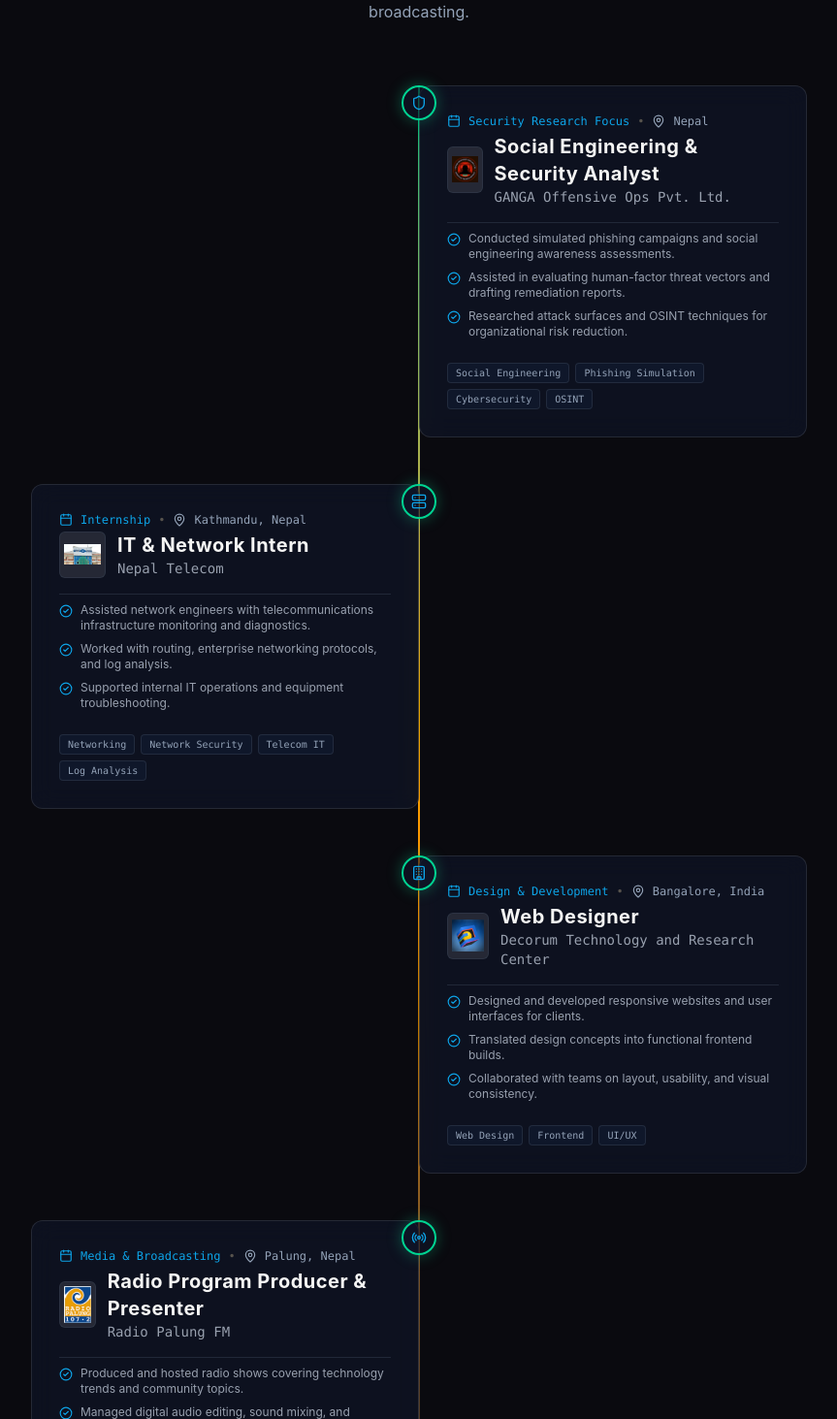
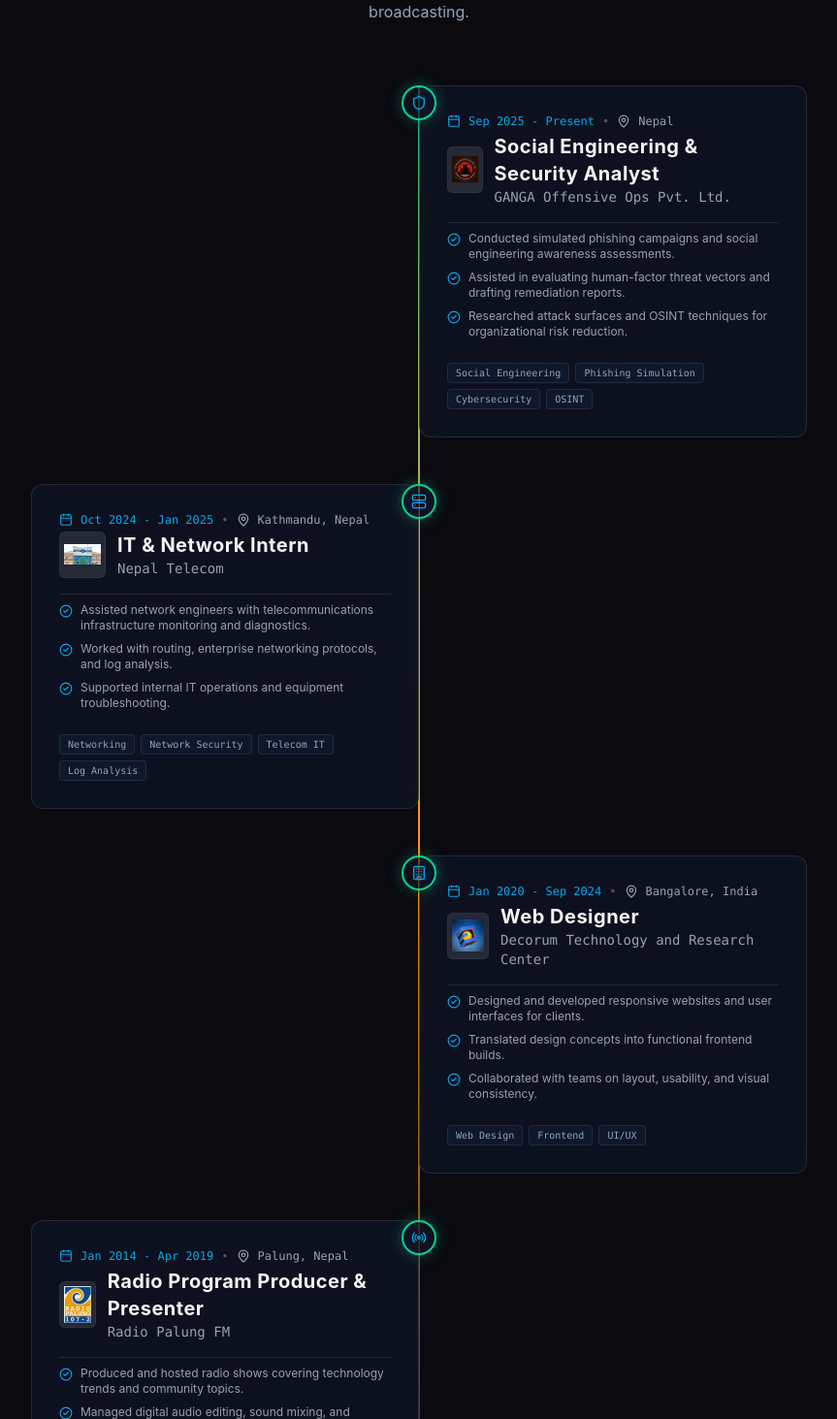
Before and after one commit to thedipeshdkl/Website, a React (Vite) app: page / in a window 1280 px wide. Shown: the part 3707-5170 px from the top of the page at 97% size, without its empty margins (208-1071 px from the left). Built offline with nearby package versions, Linux system fonts and the light colour scheme.

Commit message:
Update duration dates for all experiences

```diff
--- a/src/data/portfolioData.ts
+++ b/src/data/portfolioData.ts
@@ -283,7 +283,7 @@
     title: "Social Engineering & Security Analyst",
     organization: "GANGA Offensive Ops Pvt. Ltd.",
     location: "Nepal",
-    duration: "Security Research Focus",
+    duration: "Sep 2025 - Present",
     focusArea: "Social Engineering & Vulnerability Assessment",
     responsibilities: [
       "Conducted simulated phishing campaigns and social engineering awareness assessments.",
@@ -299,7 +299,7 @@
     title: "IT & Network Intern",
     organization: "Nepal Telecom",
     location: "Kathmandu, Nepal",
-    duration: "Internship",
+    duration: "Oct 2024 - Jan 2025",
     focusArea: "IT & Telecom Infrastructure",
     responsibilities: [
       "Assisted network engineers with telecommunications infrastructure monitoring and diagnostics.",
@@ -315,7 +315,7 @@
     title: "Web Designer",
     organization: "Decorum Technology and Research Center",
     location: "Bangalore, India",
-    duration: "Design & Development",
+    duration: "Jan 2020 - Sep 2024",
     focusArea: "Web Design & Frontend Development",
     responsibilities: [
       "Designed and developed responsive websites and user interfaces for clients.",
@@ -331,7 +331,7 @@
     title: "Radio Program Producer & Presenter",
     organization: "Radio Palung FM",
     location: "Palung, Nepal",
-    duration: "Media & Broadcasting",
+    duration: "Jan 2014 - Apr 2019",
     focusArea: "Audio Production & Public Communication",
     responsibilities: [
       "Produced and hosted radio shows covering technology trends and community topics.",
```
